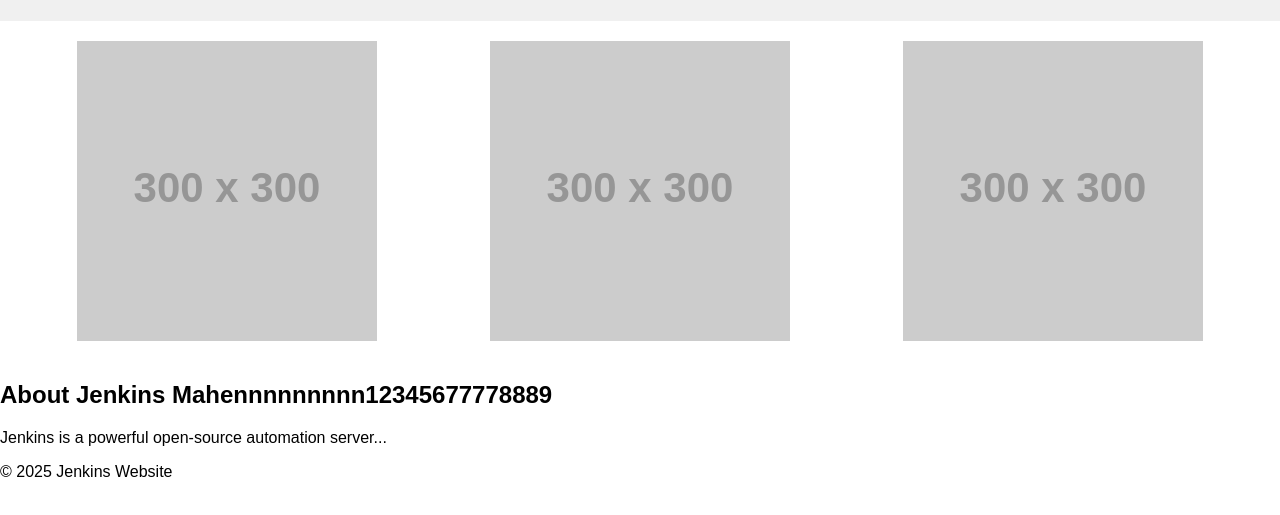
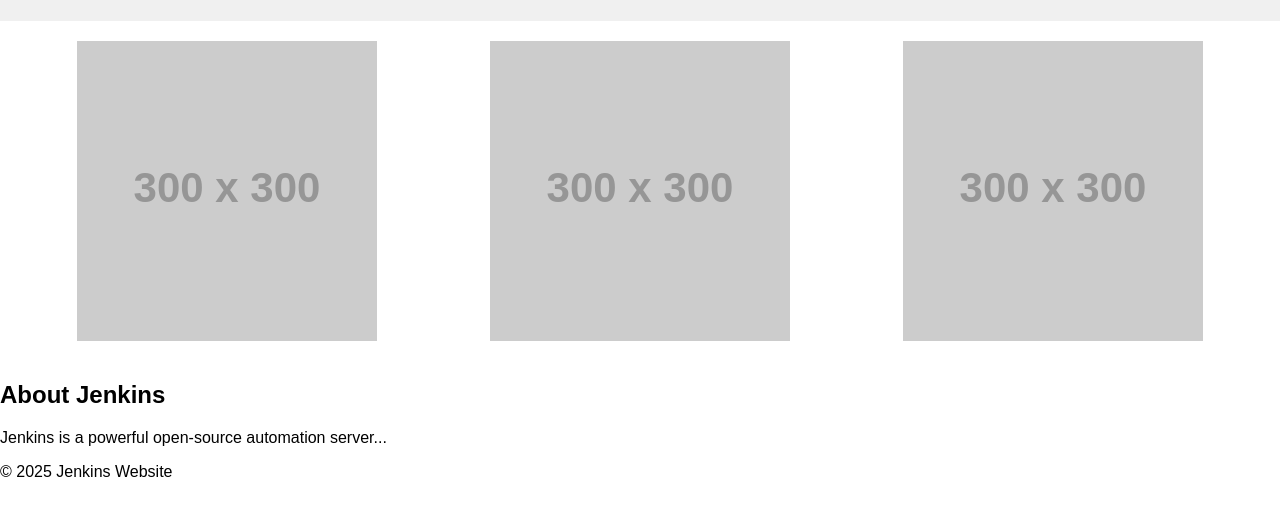
Before and after one commit to maheen-demo/demo-jenkins, a plain HTML site: page index.html in a window 1280 px wide. Shown: the part 253-768 px from the top of the page. Drawn offline with Linux system fonts and the light colour scheme; placeholder pictures from the web are drawn by us.

Commit message:
Update index.html

```diff
--- a/index.html
+++ b/index.html
@@ -46,7 +46,7 @@
         </section>
 
         <section>
-            <h2>About Jenkins Mahennnnnnnnn12345677778889</h2>
+            <h2>About Jenkins </h2>
             <p>Jenkins is a powerful open-source automation server...</p>
         </section>
     </main>
```
